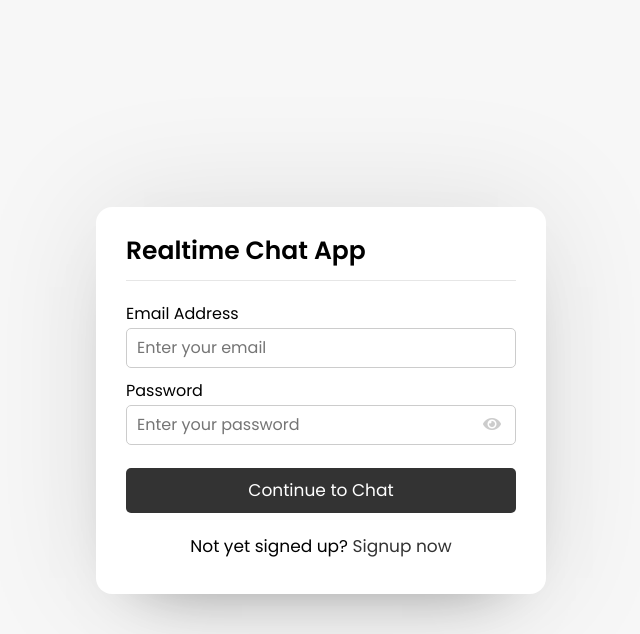
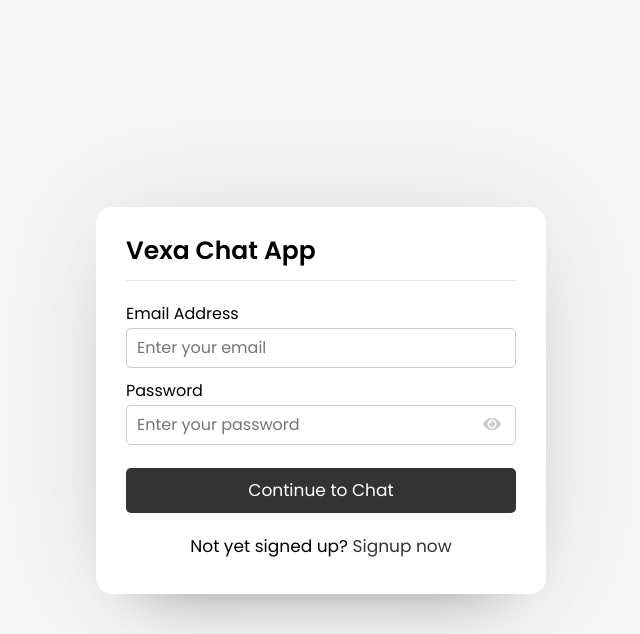
Before and after one commit to wang-arshton256/vexa_streams, a PHP site: page /login.php in a window 1280 px wide. Shown: the top 634 px of the page, without its empty margins (319-959 px from the left). Run offline with PHP 8.4, Linux system fonts and the light colour scheme.

Commit message:
updated login

```diff
--- a/login.php
+++ b/login.php
@@ -1,15 +1,16 @@
 <?php
-  session_start();
-  if(isset($_SESSION['unique_id'])){
+
+session_start();
+if (isset($_SESSION['unique_id'])) {
     header("location: users.php");
-  }
+}
 ?>
 
-<?php include_once "header.php"; ?>
+<?php include_once "header.php";?>
 <body>
   <div class="wrapper">
     <section class="form login">
-      <header>Realtime Chat App</header>
+      <header>Vexa Chat App</header>
       <form action="#" method="POST" enctype="multipart/form-data" autocomplete="off">
         <div class="error-text"></div>
         <div class="field input">
```
